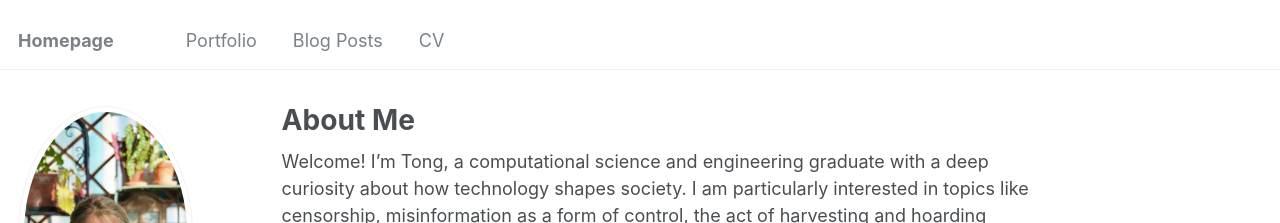
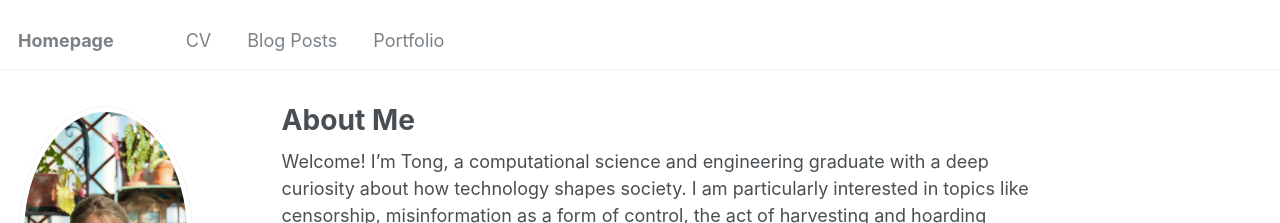
Before and after one commit to zt731/zt731.github.io, a Jekyll site: the page built from _pages/about.md, in a window 1280 px wide. Shown: the top 223 px of the page. Built offline with Jekyll 4.4.1, drawn with Linux system fonts in a browser that asks for light colours.

```diff
--- a/_data/navigation.yml
+++ b/_data/navigation.yml
@@ -14,14 +14,14 @@ main:
 #  - title: "Teaching"
 #    url: /teaching/
 
-  - title: "Portfolio"
-    url: /portfolio/
+  - title: "CV"
+    url: /cv/
 
   - title: "Blog Posts"
     url: /year-archive/
 
-  - title: "CV"
-    url: /cv/
+  - title: "Portfolio"
+    url: /portfolio/
 
 #  - title: "Guide"
 #    url: /markdown/
```
